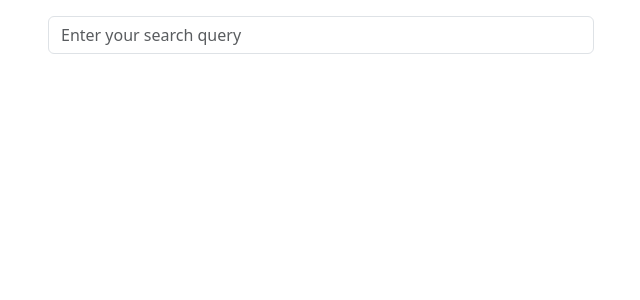
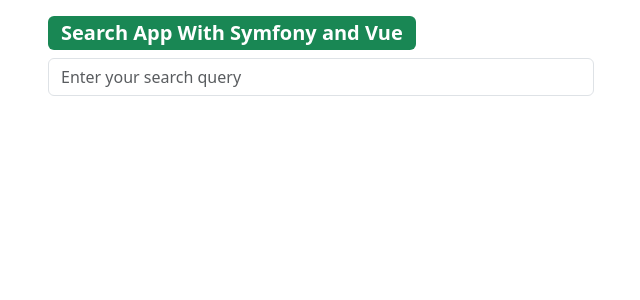
Before and after one commit to umrtariq/symfony-with-vue, a Symfony app: template templates/search.html.twig in a window 1280 px wide. Shown: the top 300 px of the page, without its empty margins (319-959 px from the left). Run offline with Twig, Linux system fonts and the light colour scheme; the template is opened without the code that fills it, so the values that code supplies are empty; some libraries are stand-ins or nearby versions.

Commit message:
fix(vue): added heading

```diff
--- a/templates/search.html.twig
+++ b/templates/search.html.twig
@@ -4,6 +4,7 @@
     <div class="container mt-3">
         <div class="row">
             <div class="col-md-6 offset-md-3">
+                <div class="badge bg-success fs-5 mb-2">Search App With Symfony and Vue</div>
                 <div id="search-results">
                     <div class="mb-3">
                         <input class="form-control" v-model="query" @input="search" placeholder="Enter your search query">
```
